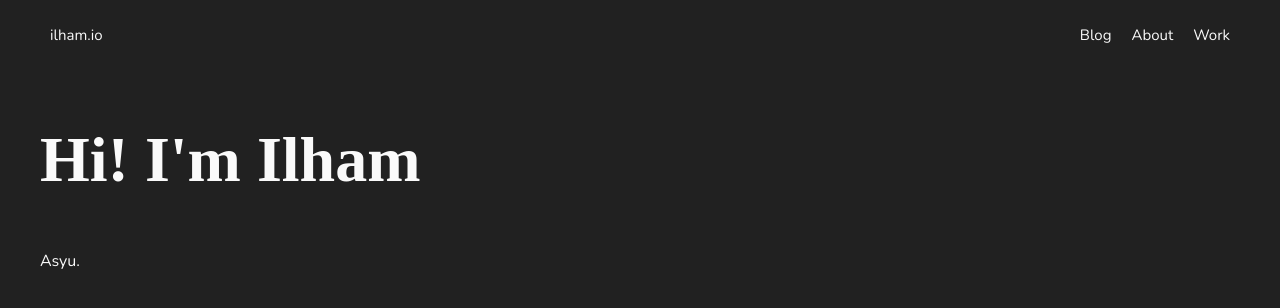
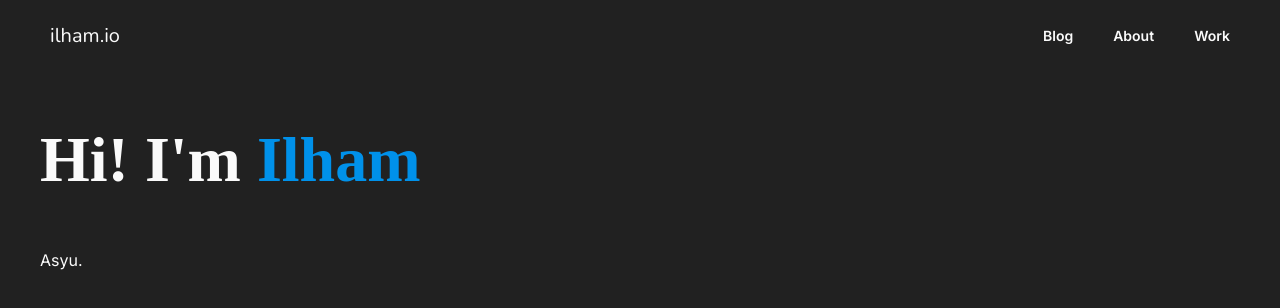
Before and after one commit to IlhamPrabaswara/ilham.io, a React (Create React App) app: page / in a window 1280 px wide. Shown: the top 308 px of the page. Built offline with nearby package versions, Linux system fonts and the light colour scheme.

Commit message:
Add styling and folder organized

```diff
--- a/src/App.css
+++ b/src/App.css
@@ -3,7 +3,7 @@
 body {
   background-color: #212121;
   color: #fafafa;
-  font-family: 'Nunito', sans-serif;
+  font-family: 'Inter', sans-serif;
   margin: 0;
   padding: 0;
 }
@@ -12,6 +12,11 @@ body {
   margin: 0 auto;
   max-width: 1200px;
   padding: 0 20px;
+}
+
+.logo {
+  font-family: 'Nunito', sans-serif !important;
+  font-size: 20px;
 }
 
 header {
@@ -25,10 +30,15 @@ header {
 a {
   color: #fafafa;
   margin: 10px;
-  font-size: 15px;
+  font-size: 14px;
   text-decoration: none;
 }
 
 section {
   margin-top: 50px;
 }
+
+nav a {
+  font-weight: 600;
+  margin-left: 30px;
+}
--- a/src/App.js
+++ b/src/App.js
@@ -1,15 +1,16 @@
 import './App.css';
 import { BrowserRouter, Link, Route, Routes } from 'react-router-dom';
-import Home from './pages/Home';
+import Home from './pages/Home/Home';
+import Blog from './pages/Blog/Blog';
 
 function App() {
   return (
     <div className='container'>
       <BrowserRouter>
         <header>
-          <Link to='/'>ilham.io</Link>
+          <Link className='logo' to='/'>ilham.io</Link>
           <nav>
-            <Link to='/'>Blog</Link>
+            <Link to='/blog'>Blog</Link>
             <Link to='/'>About</Link>
             <Link to='/'>Work</Link>
           </nav>
@@ -17,6 +18,7 @@ function App() {
         <section>
           <Routes>
             <Route path='/' element={<Home />} />
+            <Route path='/blog' element={<Blog />} />
           </Routes>
         </section>
       </BrowserRouter>
--- /dev/null
+++ b/src/pages/Blog/Blog.jsx
@@ -0,0 +1,12 @@
+import React from 'react';
+
+function Blog() {
+    return (
+        <>
+            <h2 style={{ fontSize: '64px', fontFamily: 'Raleway' }}>Hi! I'm <span style={{ color: "#0091EA" }}>Ilham</span></h2>
+            <p style={{ width: '' }}> Asyu ini blog. </p>
+        </>
+    )
+}
+
+export default Blog;
--- a/src/pages/Home.jsx
+++ /dev/null
@@ -1,12 +0,0 @@
-import React from "react";
-
-function Home() {
-    return (
-        <>
-            <h2 style={{fontSize: '64px', fontFamily: 'Raleway'}}>Hi! I'm Ilham</h2>
-            <p style={{width: ''}}> Asyu. </p>
-        </>
-    )
-}
-
-export default Home;
--- /dev/null
+++ b/src/pages/Home/Home.jsx
@@ -0,0 +1,12 @@
+import React from "react";
+
+function Home() {
+    return (
+        <>
+            <h2 style={{ fontSize: '64px', fontFamily: 'Raleway' }}>Hi! I'm <span style={{ color: "#0091EA" }}>Ilham</span></h2>
+            <p style={{ width: '' }}> Asyu. </p>
+        </>
+    )
+}
+
+export default Home;
```
Also changed, not shown: src/context/GlobalContext.js (added), src/pages/Home/Home.css (added).
